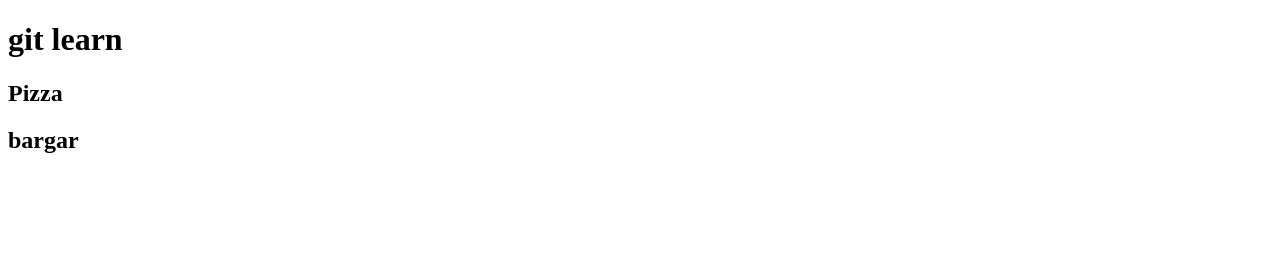
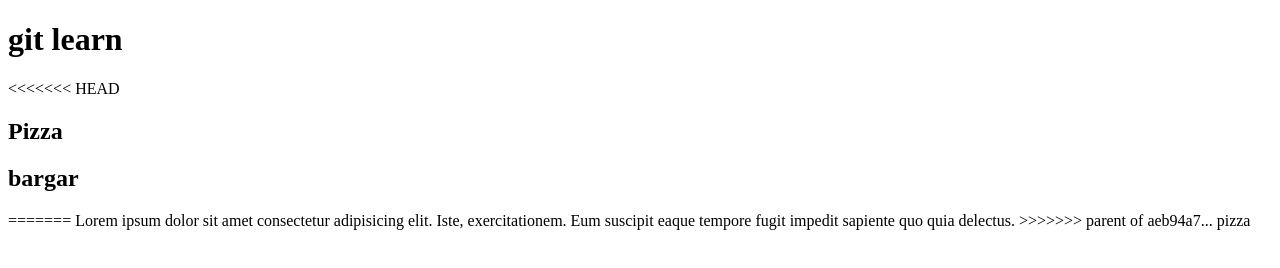
Before and after one commit to kaushiksunil/git_repo, a plain HTML site: page index.html in a window 1280 px wide. Drawn offline with Linux system fonts and the light colour scheme.

```diff
--- a/index.html
+++ b/index.html
@@ -8,7 +8,11 @@
 </head>
 <body>
     <h1>git learn</h1>
+<<<<<<< HEAD
     <h2>Pizza</h2>
     <h2>bargar</h2>
+=======
+    <span>Lorem ipsum dolor sit amet consectetur adipisicing elit. Iste, exercitationem. Eum suscipit eaque tempore fugit impedit sapiente quo quia delectus.</span>
+>>>>>>> parent of aeb94a7... pizza
 </body>
 </html>
```
